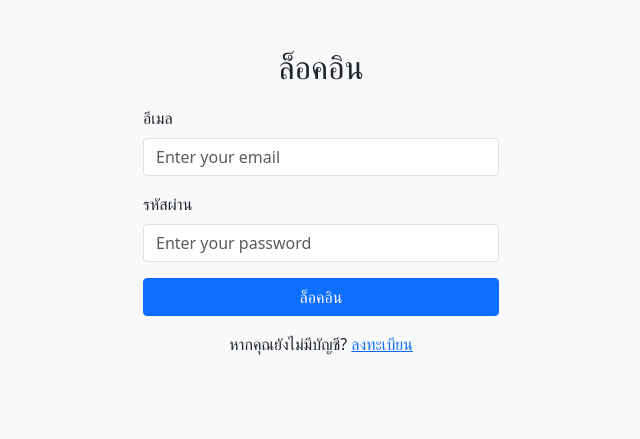
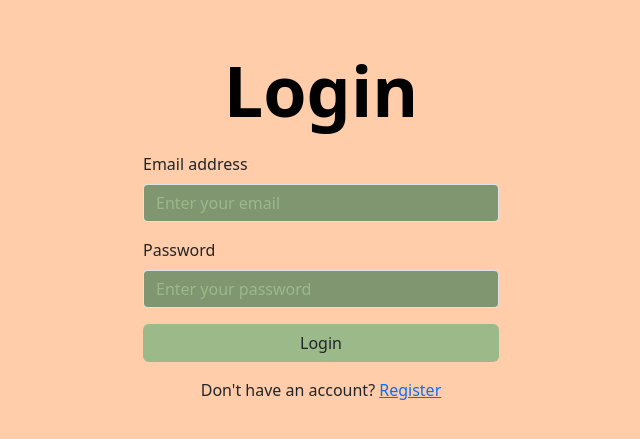
Before and after one commit to katawut2004/my_team, a Python web app: template templates/login.html in a window 1280 px wide. Shown: the top 439 px of the page, without its empty margins (319-959 px from the left). Run offline with Jinja, Linux system fonts and the light colour scheme; the template is opened without the code that fills it, so the values that code supplies are empty.

Commit message:
commit/future/login/1

```diff
--- a/statics/css/style.css
+++ b/statics/css/style.css
@@ -1,5 +1,5 @@
 body {
-    background-color: #f8f9fa;
+    background-color: green; /* Changes the background color to green */
 }
 
 h2 {
--- a/templates/login.html
+++ b/templates/login.html
@@ -3,27 +3,63 @@
 <head>
     <meta charset="UTF-8">
     <meta name="viewport" content="width=device-width, initial-scale=1.0">
-    <title>BJJ STORE</title>
+    <title>Login</title>
     <link href="https://cdn.jsdelivr.net/npm/bootstrap@5.3.0/dist/css/bootstrap.min.css" rel="stylesheet">
     <link rel="stylesheet" href="style.css">
+    <style>
+        body {
+            background: #FFCDAA; /* เปลี่ยนสีพื้นหลังเป็นสีเหลือง */
+        }
+
+        /* สไตล์ของคำว่า "Login" */
+        .login-title {
+            font-size: 70px; /* ขยายขนาดคำ */
+            color: black; /* กำหนดสีของคำ */
+            font-weight: bold; /* ทำให้ตัวหนา */
+        }
+
+        /* สไตล์ของปุ่ม Login */
+        .btn-white {
+            background: #9cb989; /* สีที่เปลี่ยนเมื่อ hover */
+        }
+
+        .btn-white:hover {
+            background-color: #f0f0f0; /* สีที่เปลี่ยนเมื่อ hover */
+        }
+
+        .form-control:hover {
+            background-color: #f0f0f0; /* สีที่เปลี่ยนเมื่อ hover */
+            border-color: black; /* ขอบสีดำ */
+        }
+
+        .form-control {
+    background-color: #7f9670; /* สีพื้นหลังเป็นสีเขียวเข้ม */
+    color: #9cb989; /* เปลี่ยนสีของตัวอักษรเป็นสีขาวเพื่อความชัดเจน */
+}
+
+.form-control::placeholder {
+    color: #9cb989; /* สีของ placeholder ให้เป็นสีเทาอ่อนเพื่อให้มองเห็นได้ชัด */
+}
+
+    </style>
 </head>
 <body>
     <div class="container mt-5">
         <div class="row justify-content-center">
             <div class="col-md-4">
-                <h2 class="text-center">ล็อคอิน</h2>
+                <h2 class="text-center login-title">Login</h2>
                 <form>
                     <div class="mb-3">
-                        <label for="email" class="form-label">อีเมล</label>
+                        <label for="email" class="form-label">Email address</label>
                         <input type="email" class="form-control" id="email" placeholder="Enter your email">
                     </div>
                     <div class="mb-3">
-                        <label for="password" class="form-label">รหัสผ่าน</label>
+                        <label for="password" class="form-label">Password</label>
                         <input type="password" class="form-control" id="password" placeholder="Enter your password">
                     </div>
-                    <button type="submit" class="btn btn-primary w-100">ล็อคอิน</button>
+                    <button type="submit" class="btn btn-white w-100">Login</button>
                 </form>
-                <p class="text-center mt-3">หากคุณยังไม่มีบัญชี? <a href="register.html">ลงทะเบียน</a></p>
+                <p class="text-center mt-3">Don't have an account? <a href="register.html">Register</a></p>
             </div>
         </div>
     </div>
```
